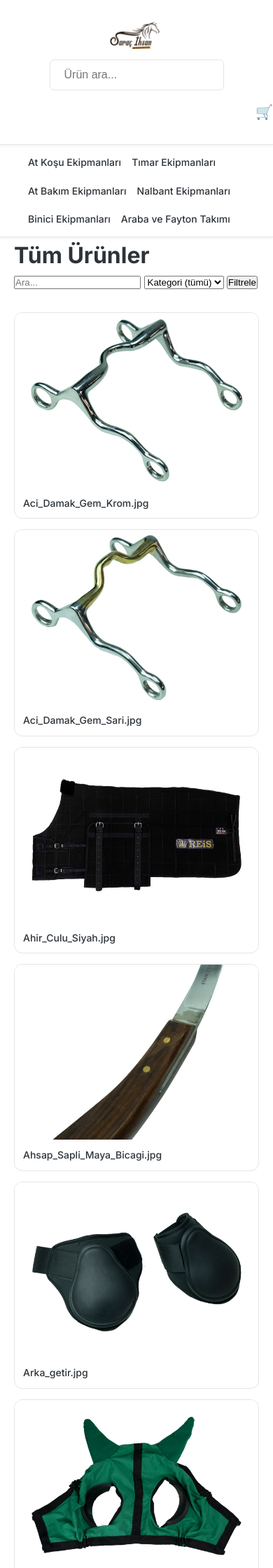
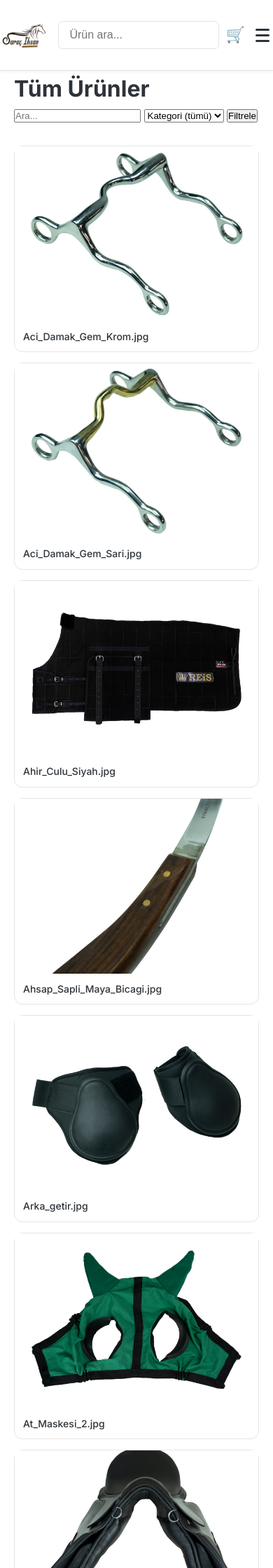
Before and after one commit to Sey1tayd/aslindabuyoktuicimdengeldi, a Django app: page /urunler/ in a window 390 px wide. Shown: the top 2240 px of the page at 70% size. Run offline with Django 4.2, Linux system fonts and the light colour scheme; data that the repository does not hold is empty; some libraries are stand-ins or nearby versions.

Commit message:
Mobil iyileÅŸtirmeler: hamburger menÃ¼, sepet arama yanÄ±nda, showcase dÃ¼zenlemeleri ve 3D model gÃ¶rÃ¼nÃ¼rlÃ¼k sorunlarÄ± dÃ¼zeltildi

```diff
--- a/core/templates/core/base.html
+++ b/core/templates/core/base.html
@@ -20,6 +20,7 @@
       <a class="logo" href="{% url 'core:home' %}">
         <img src="{% static 'images/logo.png' %}" alt="Sarac İhsan At Ekipmanları Logo">
       </a>
+      <div class="header__search-cart">
         <form class="search" role="search" action="{% url 'core:product_list' %}" method="get">
           <input type="search" name="search" placeholder="Ürün ara..." />
         </form>
@@ -27,10 +28,16 @@
           <a class="action" href="#" aria-label="Sepet">🛒</a>
         </nav>
       </div>
+      <button class="mobile-menu-toggle" aria-label="Kategorileri Aç" id="mobileMenuToggle">
+        <span></span>
+        <span></span>
+        <span></span>
+      </button>
+    </div>
   </header>
 
   <!-- ============ CATEGORY NAVIGATION ============ -->
-  <nav class="category-nav" role="navigation">
+  <nav class="category-nav" role="navigation" id="categoryNav">
     <div class="container">
       <ul class="category-nav__list">
         {% if categories_with_mapping %}
@@ -133,5 +140,37 @@
 
   {% block extra_scripts %}{% endblock %}
 
+  <!-- Mobile Menu Toggle Script -->
+  <script>
+    (function() {
+      const toggle = document.getElementById('mobileMenuToggle');
+      const categoryNav = document.getElementById('categoryNav');
+
+      if (toggle && categoryNav) {
+        toggle.addEventListener('click', function() {
+          toggle.classList.toggle('active');
+          categoryNav.classList.toggle('mobile-open');
+        });
+
+        // Kategori linkine tıklandığında menüyü kapat
+        const categoryLinks = categoryNav.querySelectorAll('.category-nav__link');
+        categoryLinks.forEach(link => {
+          link.addEventListener('click', function() {
+            toggle.classList.remove('active');
+            categoryNav.classList.remove('mobile-open');
+          });
+        });
+
+        // Dışarı tıklandığında menüyü kapat
+        document.addEventListener('click', function(e) {
+          if (!categoryNav.contains(e.target) && !toggle.contains(e.target)) {
+            toggle.classList.remove('active');
+            categoryNav.classList.remove('mobile-open');
+          }
+        });
+      }
+    })();
+  </script>
+
 </body>
 </html>
--- a/core/templates/core/product_list.html
+++ b/core/templates/core/product_list.html
@@ -96,7 +96,25 @@
     iframe.style.width = '100%';
     iframe.style.height = '100%';
     iframe.style.border = '0';
+    // Görünürlük garantisi
+    iframe.style.display = 'block';
+    iframe.style.visibility = 'visible';
+    iframe.style.opacity = '1';
+    iframe.style.position = 'absolute';
+    iframe.style.top = '0';
+    iframe.style.left = '0';
+    iframe.style.zIndex = '10';
+    if (isMobile) {
+      iframe.style.touchAction = 'pan-x pan-y pinch-zoom';
+      iframe.style.webkitTouchCallout = 'none';
+      iframe.style.transform = 'translateZ(0)';
+      iframe.style.willChange = 'transform';
+    }
     iframe.src = embed;
+
+    // Slot'un overflow'unu kontrol et
+    slot.style.overflow = 'visible';
+    slot.style.position = 'relative';
 
     slot.appendChild(iframe);
 
--- a/static/css/style.css
+++ b/static/css/style.css
@@ -89,9 +89,17 @@ a {
   display: block;
 }
 
+.header__search-cart {
+  display: flex;
+  align-items: center;
+  gap: 15px;
+  flex: 1;
+  max-width: 500px;
+}
+
 .search {
   flex: 1;
-  max-width: 500px;
+  max-width: 100%;
 }
 
 .search input {
@@ -112,15 +120,53 @@ a {
   display: flex;
   gap: 20px;
   margin-left: auto;
+  flex-shrink: 0;
 }
 
 .action {
   font-size: 20px;
   cursor: pointer;
+  display: flex;
+  align-items: center;
+  justify-content: center;
 }
 
 .action:hover {
   color: var(--color-cyan);
+}
+
+/* Mobile Menu Toggle */
+.mobile-menu-toggle {
+  display: none;
+  flex-direction: column;
+  gap: 5px;
+  background: none;
+  border: none;
+  cursor: pointer;
+  padding: 5px;
+  width: 30px;
+  height: 30px;
+  justify-content: center;
+}
+
+.mobile-menu-toggle span {
+  width: 100%;
+  height: 3px;
+  background: var(--color-dark);
+  border-radius: 3px;
+  transition: all 0.3s ease;
+}
+
+.mobile-menu-toggle.active span:nth-child(1) {
+  transform: rotate(45deg) translate(8px, 8px);
+}
+
+.mobile-menu-toggle.active span:nth-child(2) {
+  opacity: 0;
+}
+
+.mobile-menu-toggle.active span:nth-child(3) {
+  transform: rotate(-45deg) translate(7px, -7px);
 }
 
 /* === CATEGORY NAVIGATION === */
@@ -145,6 +191,52 @@ a {
   flex-wrap: wrap;
 }
 
+/* Mobile category nav - hidden by default */
+@media (max-width: 768px) {
+  .category-nav {
+    display: none;
+    position: fixed;
+    top: 70px;
+    left: 0;
+    right: 0;
+    max-height: calc(100vh - 70px);
+    overflow-y: auto;
+    z-index: 98;
+    box-shadow: 0 4px 8px rgba(0, 0, 0, 0.1);
+  }
+
+  .category-nav.mobile-open {
+    display: block;
+  }
+
+  .category-nav__list {
+    flex-direction: column;
+    gap: 0;
+    padding: 10px 0;
+  }
+
+  .category-nav__item {
+    width: 100%;
+    border-bottom: 1px solid var(--color-border);
+  }
+
+  .category-nav__link {
+    display: block;
+    padding: 15px 20px;
+    width: 100%;
+    text-align: left;
+    font-size: 16px;
+  }
+
+  .category-nav__link:hover {
+    background: var(--color-light-gray);
+  }
+
+  .mobile-menu-toggle {
+    display: flex;
+  }
+}
+
 .category-nav__item {
   margin: 0;
 }
@@ -216,6 +308,12 @@ main {
   height: 800px;
   overflow: hidden;
   margin-top: -50px;
+}
+
+@media (max-width: 768px) {
+  .carousel {
+    margin-top: 0;
+  }
 }
 
 .carousel .list {
@@ -734,8 +832,13 @@ main {
   background: var(--color-white);
   border: 1px solid var(--color-border);
   border-radius: 12px;
-  overflow: hidden;
+  overflow: visible;
   transition: all 0.3s;
+}
+
+.product-card__media,
+.product-card > a {
+  overflow: visible;
 }
 
 .product-card:hover {
@@ -792,7 +895,7 @@ main {
   width: 100%;
   height: 250px;
   position: relative;
-  overflow: hidden;
+  overflow: visible;
   background-color: var(--color-light-gray);
   display: flex;
   align-items: center;
@@ -1769,8 +1872,9 @@ iframe[src*="sketchfab.com"] + p {
   }
 
   .header__row {
-    flex-direction: column;
-    gap: 15px;
+    flex-direction: row;
+    align-items: center;
+    gap: 10px;
     padding: 10px 0;
   }
 
@@ -1783,35 +1887,37 @@ iframe[src*="sketchfab.com"] + p {
     box-shadow: 0 2px 4px rgba(0, 0, 0, 0.05);
   }
 
-  .category-nav {
-    position: sticky;
-    top: 80px;
-    z-index: 99;
-    padding: 12px 0;
-    background: var(--color-white);
-    box-shadow: 0 2px 4px rgba(0, 0, 0, 0.05);
-  }
-
-  .category-nav__list {
-    gap: 15px;
-    justify-content: flex-start;
-    overflow-x: auto;
-    padding: 0 20px;
-    -webkit-overflow-scrolling: touch;
-    scrollbar-width: none;
-  }
-
-  .category-nav__list::-webkit-scrollbar {
-    display: none;
-  }
-
-  .category-nav__item {
+  .logo {
     flex-shrink: 0;
   }
 
-  .category-nav__link {
-    font-size: 14px;
-    white-space: nowrap;
+  .logo img {
+    max-height: 35px;
+  }
+
+  .header__search-cart {
+    flex: 1;
+    max-width: none;
+    gap: 10px;
+  }
+
+  .search {
+    flex: 1;
+    max-width: 100%;
+  }
+
+  .search input {
+    font-size: 16px; /* iOS zoom'u engellemek için */
+    padding: 10px 15px;
+  }
+
+  .header__actions {
+    margin-left: 0;
+    gap: 0;
+  }
+
+  .action {
+    font-size: 22px;
   }
 
   .featured-product-item {
@@ -1821,14 +1927,6 @@ iframe[src*="sketchfab.com"] + p {
   .featured-product-image {
     width: 150px;
     height: 150px;
-  }
-
-  .search {
-    max-width: 100%;
-  }
-
-  .search input {
-    font-size: 16px; /* iOS zoom'u engellemek için */
   }
 
   .categories-grid {
@@ -1900,6 +1998,11 @@ iframe[src*="sketchfab.com"] + p {
     will-change: transform;
     /* Mobil scroll'u engelle */
     overscroll-behavior: contain;
+    /* Görünürlük garantisi */
+    display: block !important;
+    visibility: visible !important;
+    opacity: 1 !important;
+    z-index: 10 !important;
   }
 
   .product-card .name {
@@ -2078,8 +2181,8 @@ iframe[src*="sketchfab.com"] + p {
   .carousel .list .item .introduce {
     width: 90% !important;
     padding: 20px;
-    background: rgba(0, 0, 0, 0.6);
-    backdrop-filter: blur(10px);
+    background: transparent !important;
+    backdrop-filter: none !important;
     border-radius: 12px;
     z-index: 20;
   }
@@ -2088,6 +2191,7 @@ iframe[src*="sketchfab.com"] + p {
     font-size: 1.2em;
     font-weight: 600;
     margin-bottom: 15px;
+    text-shadow: 2px 2px 8px rgba(0, 0, 0, 0.8);
   }
 
   .carousel .list .item .introduce .topic{
@@ -2095,6 +2199,7 @@ iframe[src*="sketchfab.com"] + p {
     line-height: 1.2;
     margin-bottom: 15px;
     font-weight: 700;
+    text-shadow: 2px 2px 8px rgba(0, 0, 0, 0.8);
   }
 
   .carousel .list .item .introduce .des{
@@ -2102,6 +2207,7 @@ iframe[src*="sketchfab.com"] + p {
     font-size: 15px;
     line-height: 1.6;
     margin-bottom: 20px;
+    text-shadow: 1px 1px 4px rgba(0, 0, 0, 0.8);
   }
 
   .carousel .list .item .introduce .seeMore {
@@ -2130,5 +2236,9 @@ iframe[src*="sketchfab.com"] + p {
     transform: translateZ(0);
     will-change: transform;
     overscroll-behavior: contain;
-  }
-}
+    display: block !important;
+    visibility: visible !important;
+    opacity: 1 !important;
+    z-index: 10 !important;
+  }
+}
```
Lines whose indentation alone changed are shown as unchanged.
